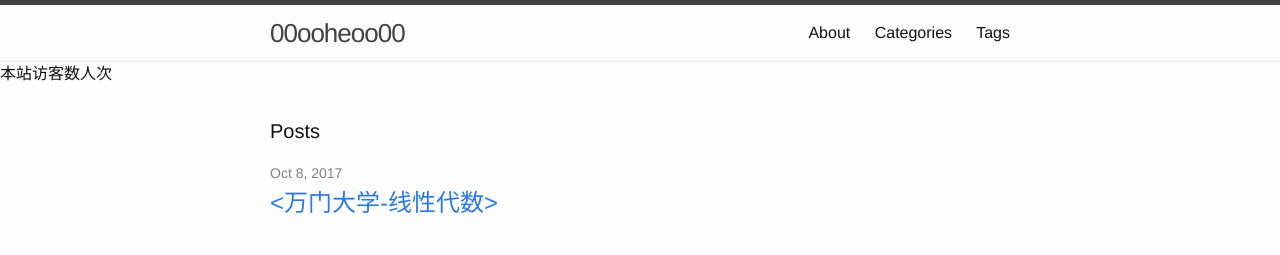
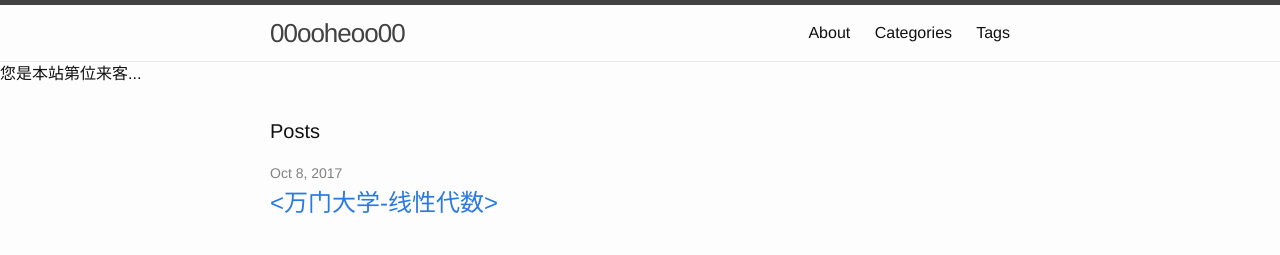
Before and after one commit to zhiyu-he/blog, a Jekyll site: the page built from index.html, in a window 1280 px wide. Shown: the top 255 px of the page. Built offline with Jekyll 4.4.1, drawn with Linux system fonts in a browser that asks for light colours; comment, search, counter and statistics services are not loaded.

Commit message:
[conf] MOD: 调整文案
Change-Id: I704670a1c3b2a1dc7115cc014eef953a2ffa153e

```diff
--- a/_layouts/default.html
+++ b/_layouts/default.html
@@ -8,8 +8,7 @@
   <body>
 
     {% include header.html %}
-	<span id="busuanzi_container_site_uv">
-	  本站访客数<span id="busuanzi_value_site_uv"></span>人次
+	<span id="busuanzi_container_site_uv">您是本站第<span id="busuanzi_value_site_uv"></span>位来客...
 	</span>
     <div class="page-content">
       <div class="wrapper">
```
